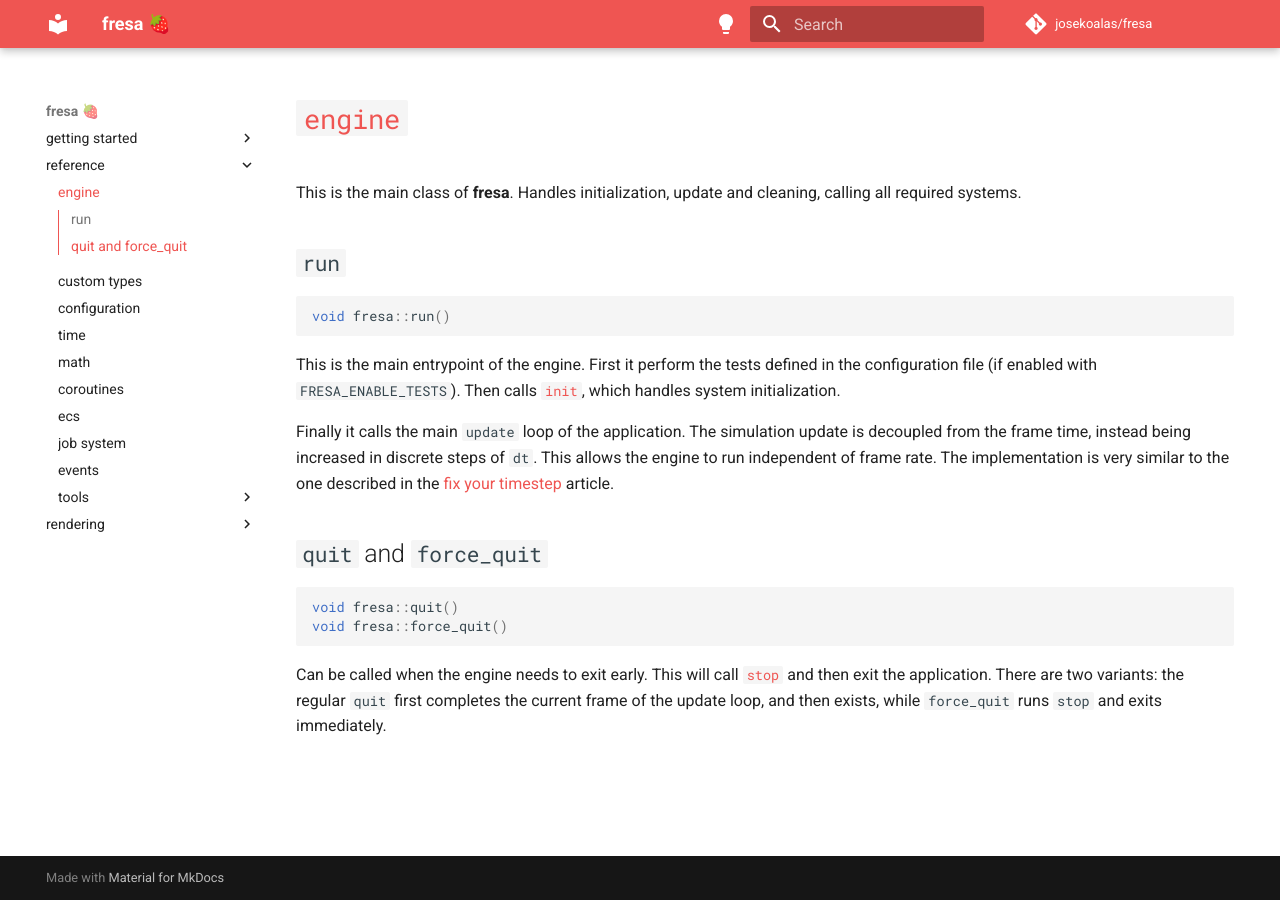
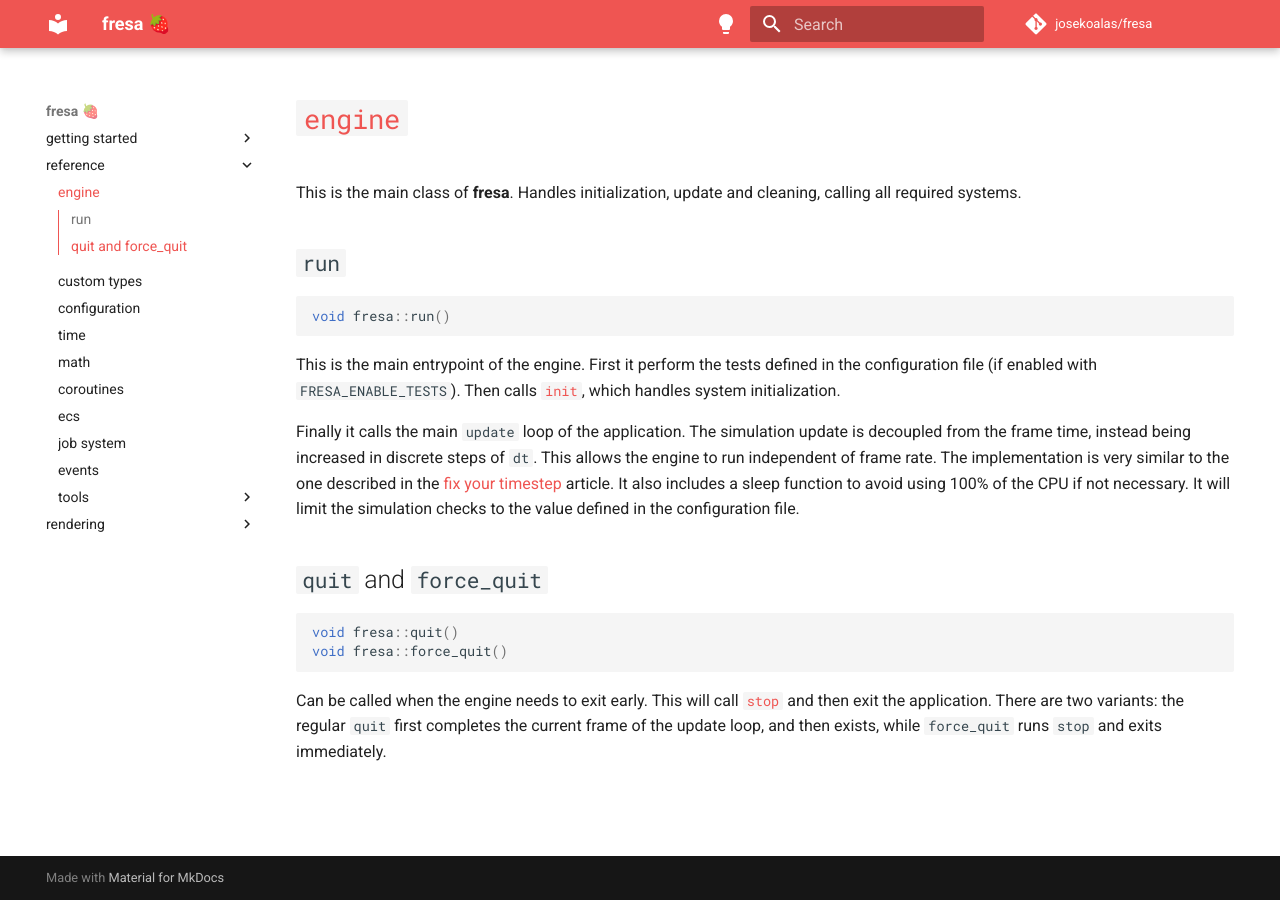
Before and after one commit to eerii/fresa, an MkDocs documentation site: the page built from docs/reference/engine.md, in a window 1280 px wide. Built offline with MkDocs 1.6.1 and Material for MkDocs 9.7.7, drawn with Linux system fonts in a browser that asks for light colours; comment, search, counter and statistics services are not loaded; the version menu is left out.

Commit message:
[0.5.3] Game Loop Fix 💫

```diff
--- a/docs/reference/engine.md
+++ b/docs/reference/engine.md
@@ -10,7 +10,7 @@
 
 This is the main entrypoint of the engine. First it perform the tests defined in the configuration file (if enabled with `FRESA_ENABLE_TESTS`). Then calls [`init`](#init), which handles system initialization.
 
-Finally it calls the main `update` loop of the application. The simulation update is decoupled from the frame time, instead being increased in discrete steps of `dt`. This allows the engine to run independent of frame rate. The implementation is very similar to the one described in the [fix your timestep](https://gafferongames.com/post/fix_your_timestep) article.
+Finally it calls the main `update` loop of the application. The simulation update is decoupled from the frame time, instead being increased in discrete steps of `dt`. This allows the engine to run independent of frame rate. The implementation is very similar to the one described in the [fix your timestep](https://gafferongames.com/post/fix_your_timestep) article. It also includes a sleep function to avoid using 100% of the CPU if not necessary. It will limit the simulation checks to the value defined in the configuration file.
 
 ## `quit` and `force_quit`
 
```
Also changed, not shown: CHANGELOG.md (+1 -0 lines), docs/reference/config.md (+1 -0 lines), 3 other files.
